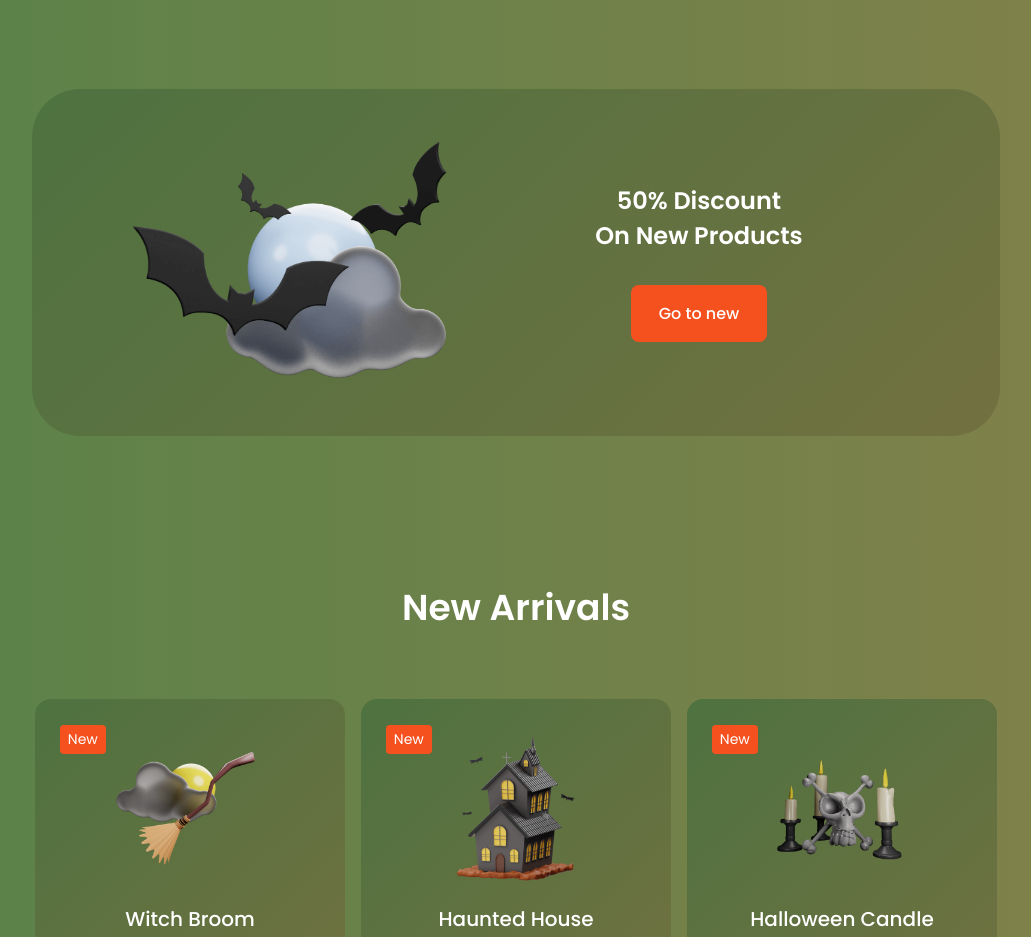
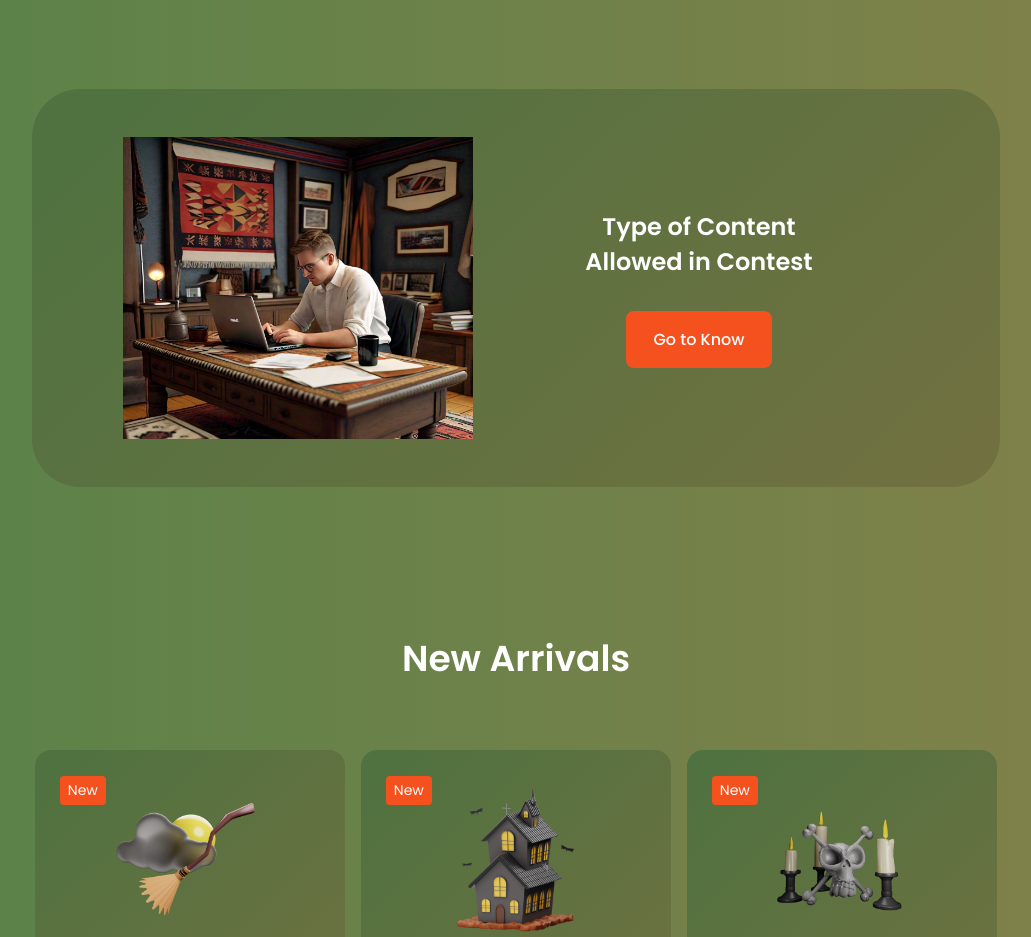
Before and after one commit to Reysajju/escritura, a plain HTML site: page index.html in a window 1280 px wide. Shown: the part 2760-3697 px from the top of the page, without its empty margins (124-1155 px from the left). Drawn offline with nearby package versions, Linux system fonts and the light colour scheme.

Commit message:
img and index

```diff
--- a/index.html
+++ b/index.html
@@ -47,7 +47,7 @@
     </style>
 
 
-    <title>Registration form</title>
+    <title>Escritura - Writing Contest</title>
 </head>
 <body>
     <!--==================== HEADER ====================-->
@@ -242,15 +242,15 @@
                     </div>
                 </div>
             </section>
-            <!--==================== DISCOUNT ====================-->
+            <!--==================== Type of Content ====================-->
             <section class="section discount">
                 <div class="discount__container container grid">
                     <div class="discount__data">
-                        <h2 class="discount__title">50% Discount <br> On New Products</h2>
-                        <a href="#" class="button">Go to new</a>
+                        <h2 class="discount__title">Type of Content <br> Allowed in Contest</h2>
+                        <a href="#new" class="button">Go to Know</a>
                     </div>
 
-                    <img src="assets/img/discount-img.png" alt="" class="discount__img">
+                    <img src="assets/img/discount-img.jpeg" alt="" class="discount__img">
                 </div>
             </section>
 
```
Also changed, not shown: assets/img/discount-img.jpeg (added), assets/img/discount-img.png (deleted).
